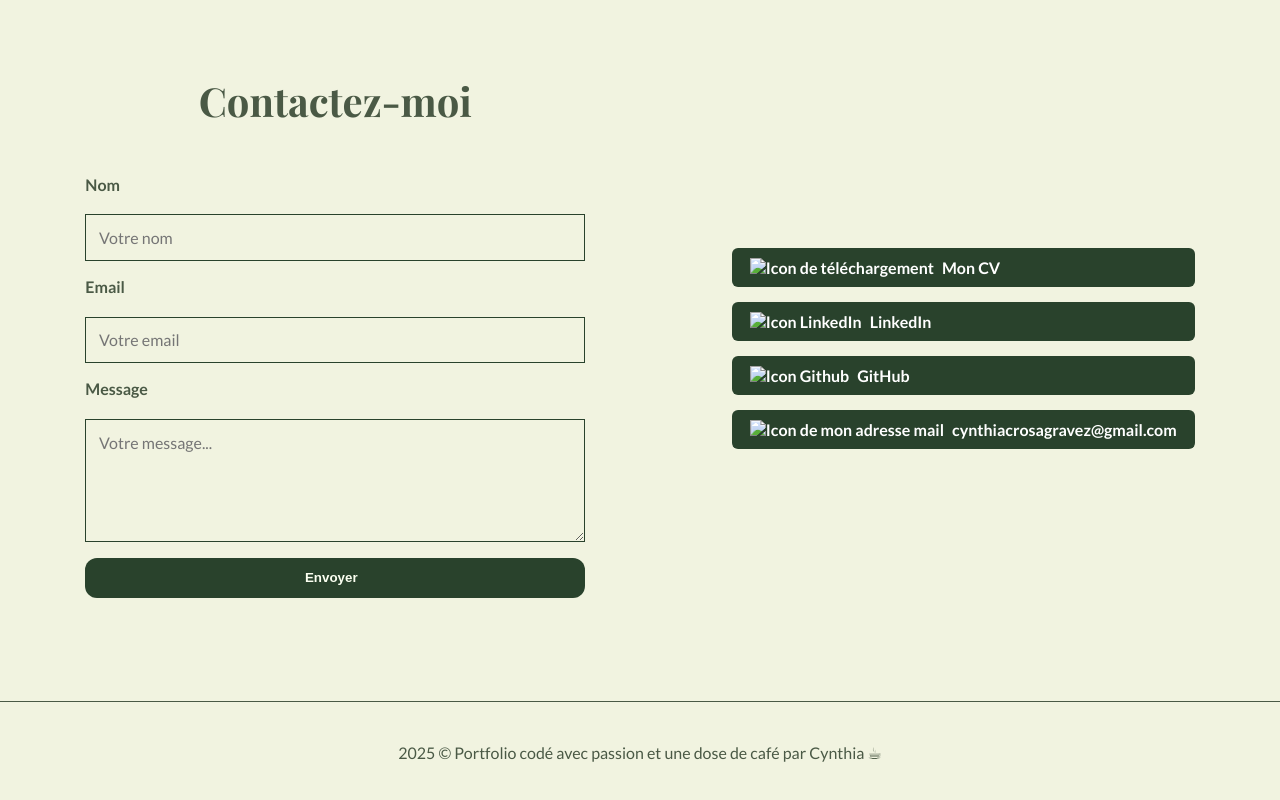
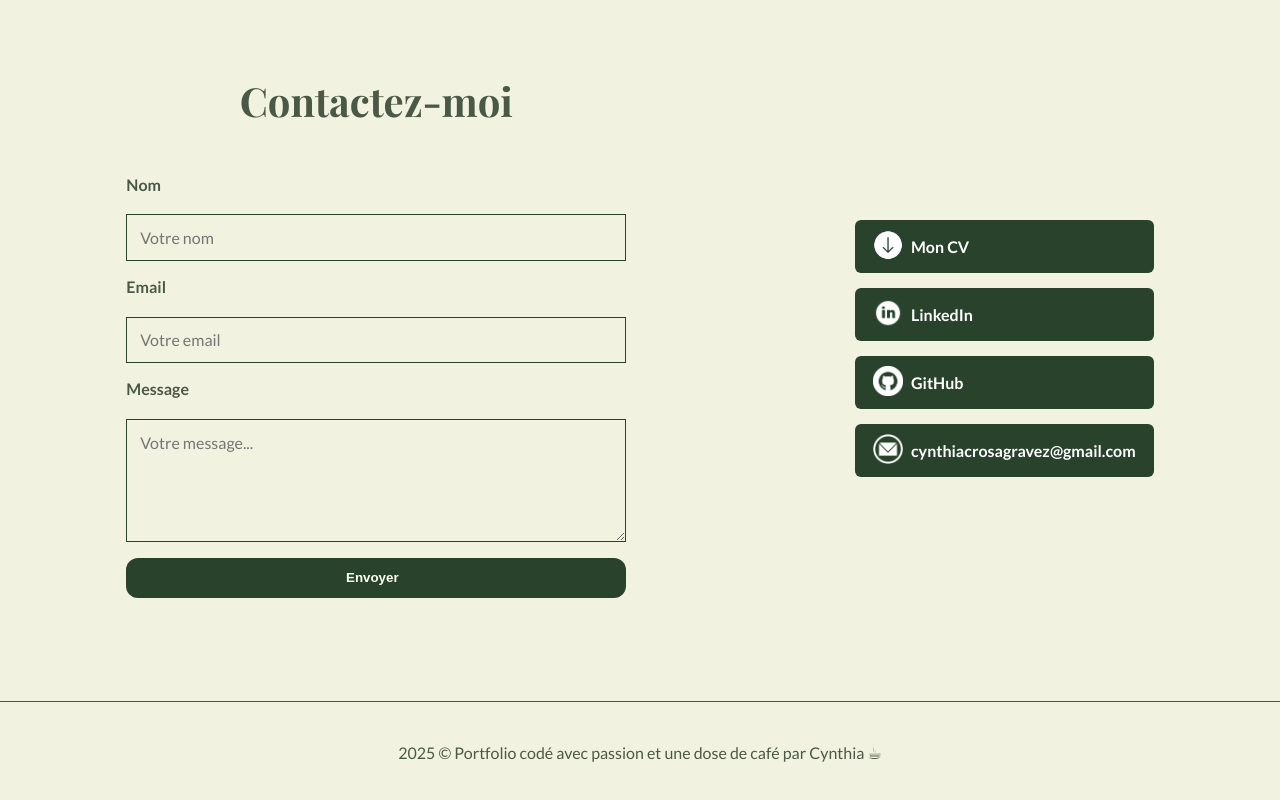
Before and after one commit to CynthiaCG-2202/My-portfolio, a plain HTML site: page index.html in a window 1280 px wide. Shown: the part 3223-4023 px from the top of the page. Drawn offline with nearby package versions, Linux system fonts and the light colour scheme; the site is published under a folder, as on GitHub Pages, so addresses that start at the root find nothing; a web font is replaced by a local one.

Commit message:
Ajustement images et icons

```diff
--- a/index.html
+++ b/index.html
@@ -196,17 +196,17 @@
             </div>
             <div class="buttons-container">
                 <a href="curriculum-vitae.pdf" alt="Télécharger mon CV" download class="btn-animated">
-                    <span class="icon"><img src="/images/download.png" alt="Icon de téléchargement"></span> Mon CV
+                    <span class="icon"><img src="./images/download.png" alt="Icon de téléchargement"></span> Mon CV
                 </a>
                 <a href="https://www.linkedin.com/in/cynthia-crosa-gravez-5838462b5" alt="Lien de mon LinkedIn"
                     target="_blank" class="btn-animated">
-                    <span class="icon"><img src="/images/linkedin-white.png" alt="Icon LinkedIn"></span> LinkedIn
+                    <span class="icon"><img src="./images/linkedin-white.png" alt="Icon LinkedIn"></span> LinkedIn
                 </a>
                 <a href="https://github.com/CynthiaCG-2202" alt="Lien de mon Github" target="_blank"
                     class="btn-animated">
-                    <span class="icon"><img src="/images/github-white.png" alt="Icon Github"></span> GitHub
+                    <span class="icon"><img src="./images/github-white.png" alt="Icon Github"></span> GitHub
                 </a>
-                <div class="btn-animated"><span class="icon"><img src="/images/email.jpg"
+                <div class="btn-animated"><span class="icon"><img src="./images/email.jpg"
                             alt="Icon de mon adresse mail"></span>cynthiacrosagravez@gmail.com</div>
             </div>
         </section>
```
